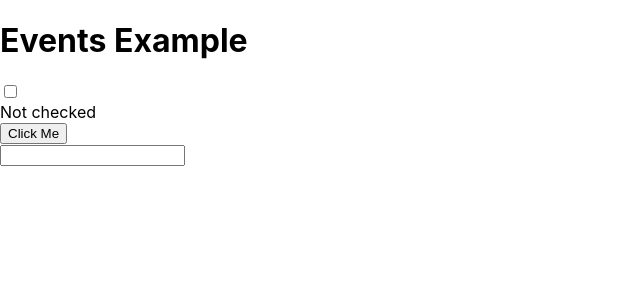
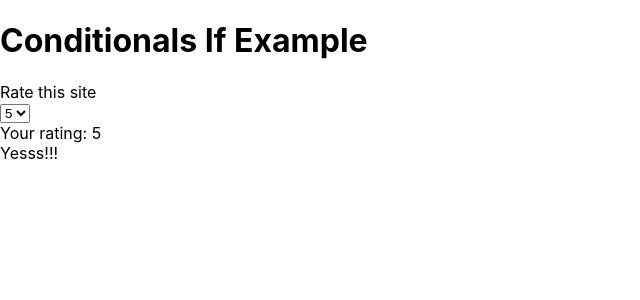
Before and after one commit to Davidson-Keith/react-movies, a React (Create React App) app: page / in a window 1280 px wide. Shown: the top 300 px of the page, without its empty margins (0-640 px from the left). Built offline with nearby package versions, Linux system fonts and the light colour scheme.

Commit message:
Playing with State and conditionals

```diff
--- /dev/null
+++ b/src/ConditionalsIf.tsx
@@ -0,0 +1,47 @@
+import {useState} from "react";
+import Simple from "./Simple";
+// import {valueOf} from "react-scripts";
+
+export default function ConditionalsIf() {
+  const [rating, setRating] = useState(5);
+
+  const displayResult = ()=>{
+    if(rating === 1){
+      return <span>Nooo!</span>
+    } else if(rating === 2){
+      return (
+        <>
+          <span>What, why?</span>
+          <input type="text"/>
+        </>
+      )
+    } else if(rating === 3){
+      return (
+        <Simple/>
+      )
+    } else if(rating === 4){
+      return <span>I'll try harder next time</span>
+    } else if(rating === 5){
+      return <span>Yesss!!!  </span>
+    }
+  }
+
+  return (
+    <>
+      <h1>Conditionals If Example</h1>
+      <div>Rate this site</div>
+      <select value={rating} onChange={(e) => {
+        console.log(e.currentTarget.value)
+        setRating(parseInt(e.currentTarget.value));
+      }}>
+        <option value={1}>1</option>
+        <option value={2}>2</option>
+        <option value={3}>3</option>
+        <option value={4}>4</option>
+        <option value={5}>5</option>
+      </select>
+      <div>Your rating: {rating}</div>
+      <div>{displayResult()}</div>
+    </>
+  )
+}
--- a/src/index.tsx
+++ b/src/index.tsx
@@ -3,16 +3,14 @@ import ReactDOM from 'react-dom/client';
 import './index.css';
 import App from './App';
 import reportWebVitals from './reportWebVitals';
-import Expressions from "./Expressions";
-import Conditionals from "./Conditionals";
-import Events from "./Events";
+import ConditionalsIf from "./ConditionalsIf";
 
 const root = ReactDOM.createRoot(
   document.getElementById('root') as HTMLElement
 );
 root.render(
   <React.StrictMode>
-    <Events/>
+    <ConditionalsIf/>
   </React.StrictMode>
 );
 
```
